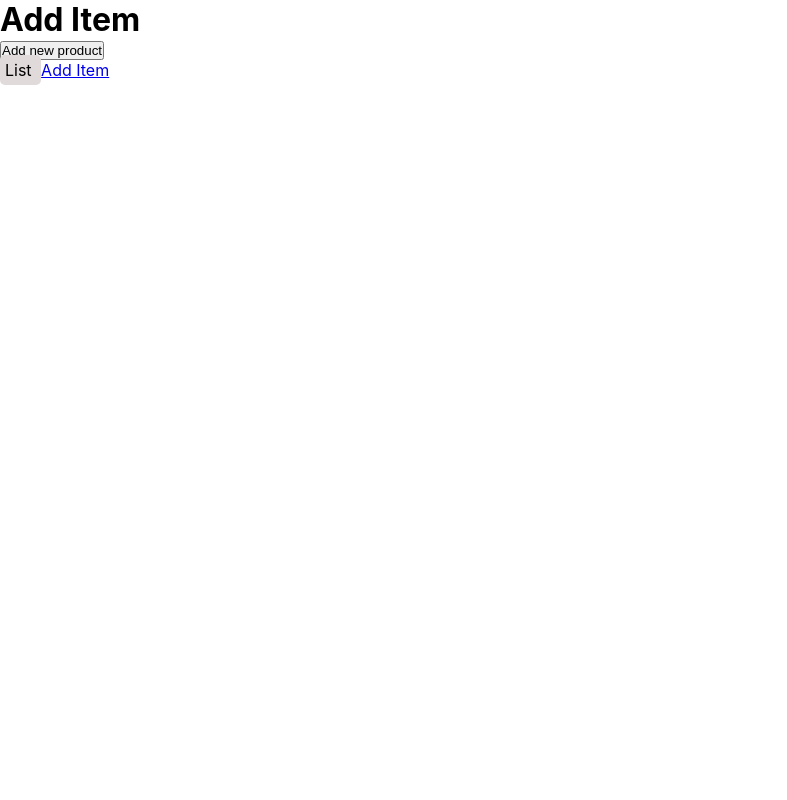
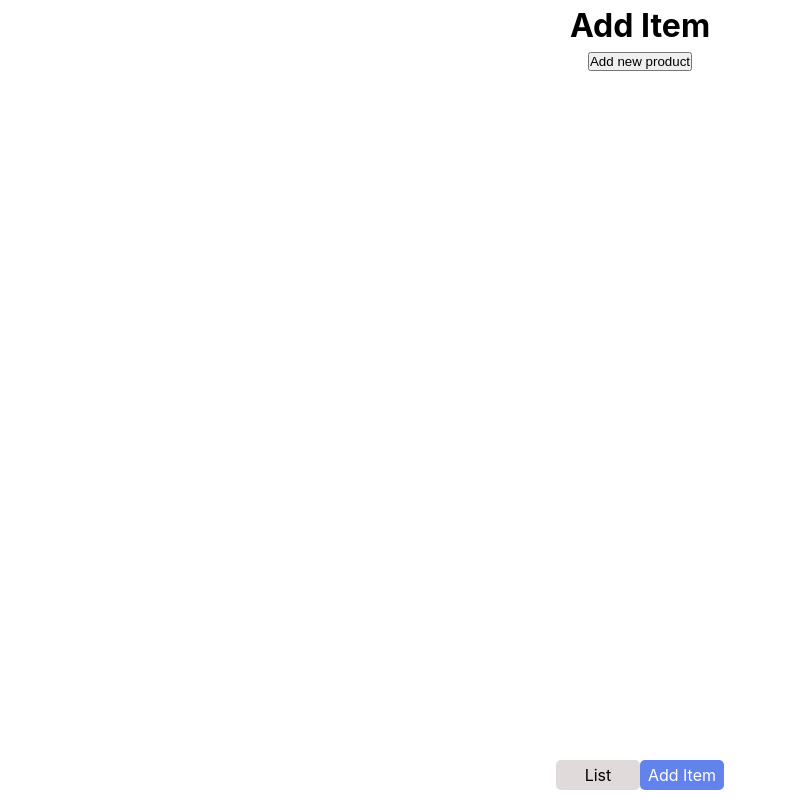
Before and after one commit to the-collab-lab/tcl-34-smart-shopping-list, a React (Create React App) app: page /addItem in a window 1280 px wide. Shown: the whole page, without its empty margins (0-787 px from the left). Built offline with nearby package versions, Linux system fonts and the light colour scheme.

Commit message:
feat: add new styles

```diff
--- a/src/components/routing/Navigation/index.js
+++ b/src/components/routing/Navigation/index.js
@@ -7,7 +7,7 @@ function CustomLink({ children, to }) {
     exact: true,
   });
   return (
-    <Link className={match ? 'link-selected' : 'link'} to={to}>
+    <Link className={`link ${match ? 'selected' : ''}`} to={to}>
       {children}
     </Link>
   );
@@ -15,7 +15,7 @@ function CustomLink({ children, to }) {
 
 function Navigation() {
   return (
-    <nav className="navigation">
+    <nav className="fixed navigation">
       <CustomLink to="/list"> List </CustomLink>
       <CustomLink to="/addItem"> Add Item </CustomLink>
     </nav>
--- a/src/pages/AddItemPage/index.js
+++ b/src/pages/AddItemPage/index.js
@@ -3,8 +3,8 @@ import CreateItem from '../../components/CreateItem';
 import Navigation from '../../components/routing/Navigation';
 
 export const AddItemPage = () => (
-  <div className="container">
-    <h1>Add Item</h1>
+  <div className="content-container">
+    <h1 className="fixed title">Add Item</h1>
     <CreateItem />
     <Navigation />
   </div>
--- a/src/pages/ListPage/index.js
+++ b/src/pages/ListPage/index.js
@@ -3,8 +3,8 @@ import ListItem from '../../components/ListItem';
 import Navigation from '../../components/routing/Navigation';
 
 export const ListPage = () => (
-  <div className="container">
-    <h1>List</h1>
+  <div className="content-container">
+    <h1 className="fixed title">List</h1>
     <ListItem />
     <Navigation />
   </div>
```
